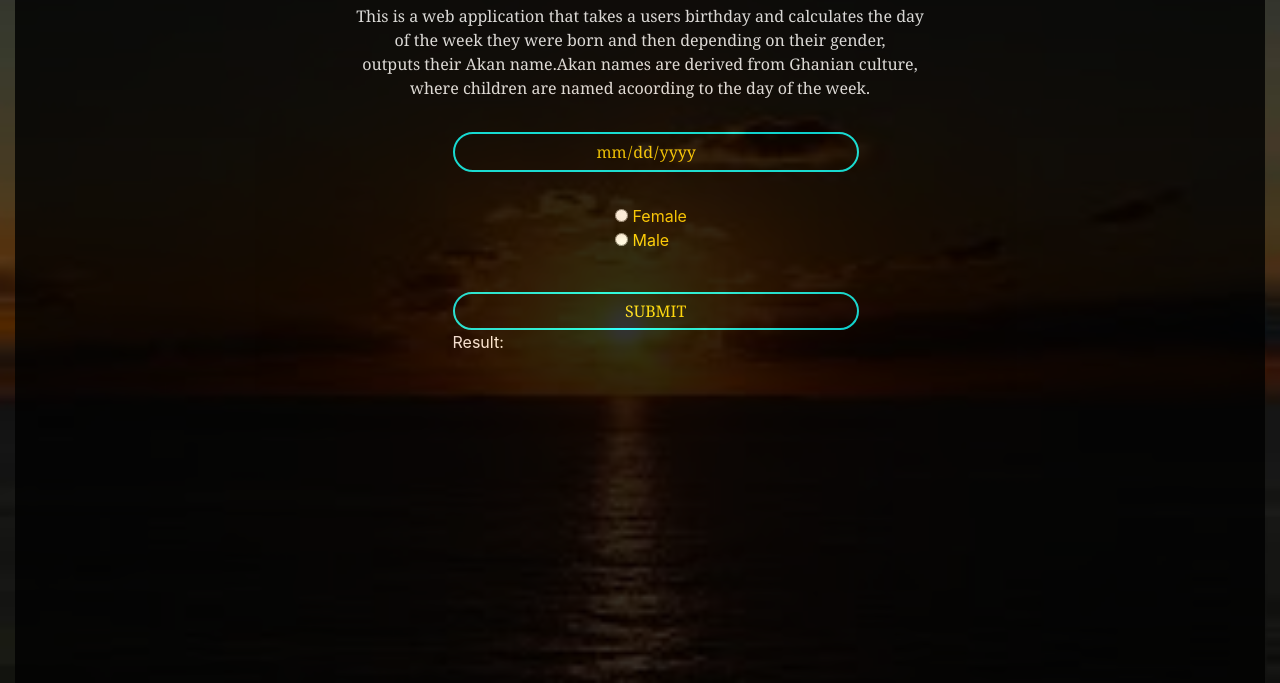
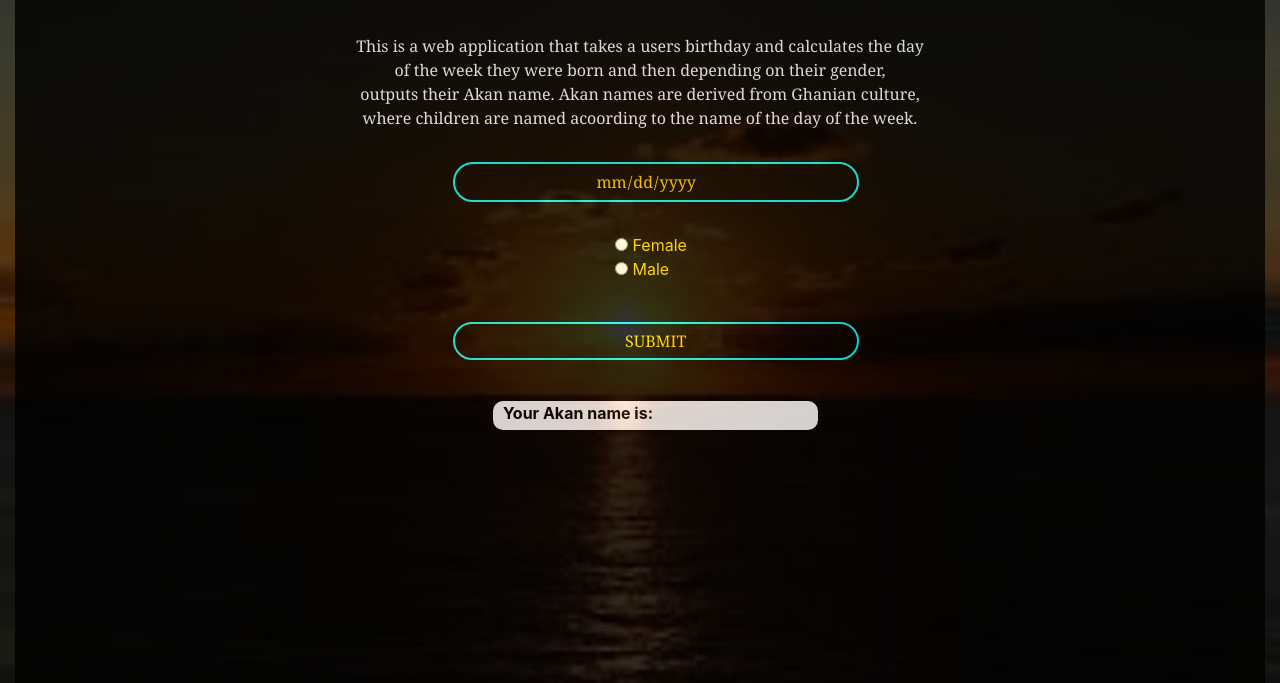
Before and after one commit to IreneMercy/Kan-Names, a plain HTML site: page index.html in a window 1280 px wide. Shown: the part 117-800 px from the top of the page. Drawn offline with nearby package versions, Linux system fonts and the light colour scheme.

Commit message:
add background color for result

```diff
--- a/css/style.css
+++ b/css/style.css
@@ -62,8 +62,27 @@
   text-transform: uppercase;
 
 }
+#decription{
+  margin-top:3%;
+}
+
+#display{
+  margin-top:5%;
+  margin-left:5%;
+  background-color: white;
+  color: black;
+  width:40%;
+  height: 10%;
+  border-radius:10px;
+}
+#display p{
+  margin-left: 3%;
+  color: black;
+  font-weight: bold;
+}
+
 #result{
-  margin-top:5px;
+  color:gold;
 }
 
 #table-paragraph{
--- a/index.html
+++ b/index.html
@@ -12,8 +12,8 @@
         <div class="row">
           <div class="col-md-12 description" >
             <h1 id="header">Know Your Akan Name</h1>
-            <p>This is a web application that takes a users birthday and calculates the day <br>
-               of the week they were born and then depending on their gender,<br> outputs their Akan name.Akan names are derived from Ghanian culture,<br> where children are named acoording to the day of the week.</p>
+            <p id="decription">This is a web application that takes a users birthday and calculates the day <br>
+               of the week they were born and then depending on their gender,<br> outputs their Akan name. Akan names are derived from Ghanian culture,<br> where children are named acoording to the name of the day of the week.</p>
           </div>
 
           <div class="col-md-12 form">
@@ -27,7 +27,7 @@
               </div>
               <input class="input" type="submit" value="Submit" id="submitButton" onclick= akanName() />
 
-              <div>Result:<span id="result"></span></div>
+              <div id="display"> <p>Your Akan name is: <span id="result"></span></p></div>
             </form>
           </div>
         </div>
```
Also changed, not shown: 1 other file.
